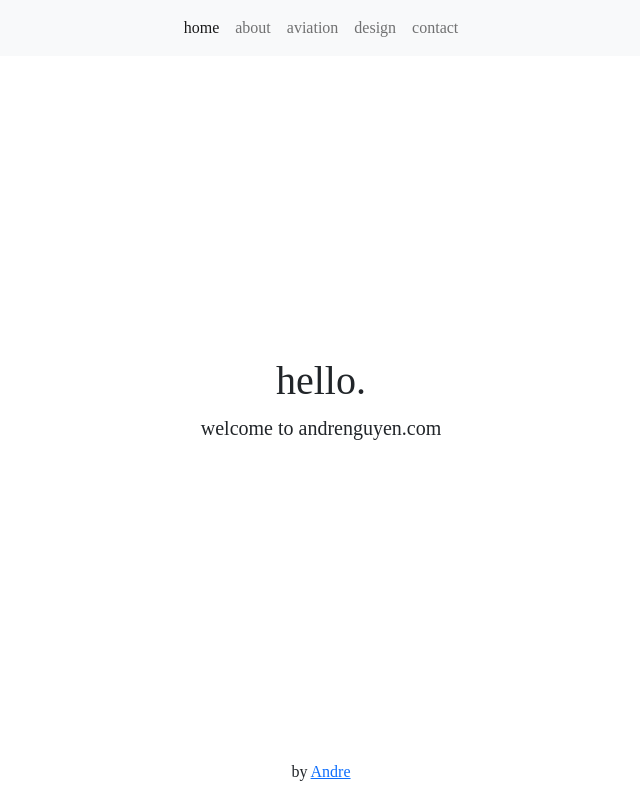
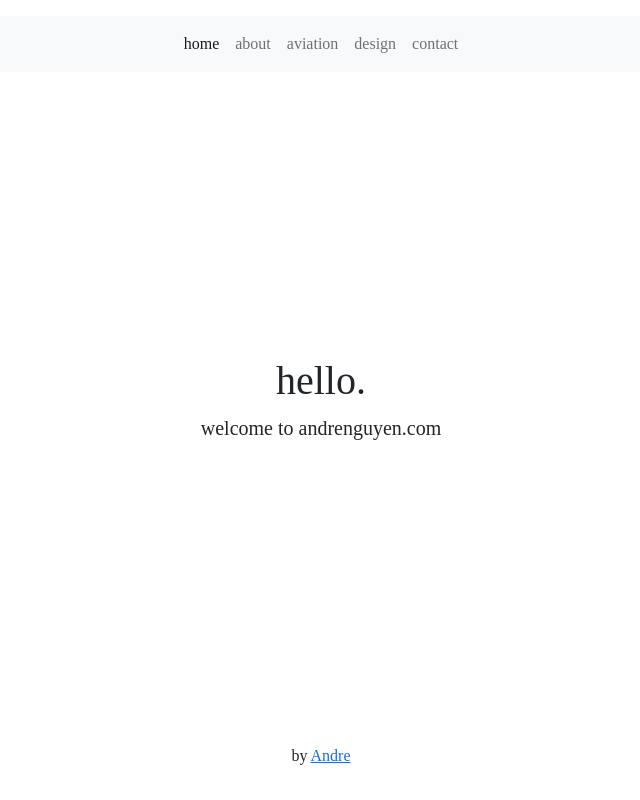
Before and after one commit to nguyenandre/nguyenandre.github.io, a plain HTML site: page index.html in a window 1280 px wide. Shown: the whole page, without its empty margins (319-959 px from the left). Drawn offline with nearby package versions, Linux system fonts and the light colour scheme.

Commit message:
Update index.html

```diff
--- a/index.html
+++ b/index.html
@@ -20,10 +20,12 @@
 
     <title>Andre Nguyen</title>
   </head>
-  <body class="d-flex h-100">
-    <div class="d-flex w-100 h-100 mx-auto flex-column">
+  <body class="d-flex h-100 text-center">
+    <div class="d-flex w-100 h-100 p-3 mx-auto flex-column">
       <!-- Header -->
       <header class="mb-auto">
+        <div>
+
         <nav class="navbar navbar-expand-lg navbar-light bg-light">
           <div class="container d-flex justify-content-center">
 
@@ -52,6 +54,8 @@
             </div>
           </div>
         </nav>
+
+        </div>
       </header>
 
       <!-- Main -->
@@ -61,7 +65,7 @@
       </main>
 
       <!-- Footer -->
-      <footer class="container-fluid mt-auto text-center">
+      <footer class="mt-auto text-center">
         <p>by <a href="index.html">Andre</a></p>
       </footer>
 
```
